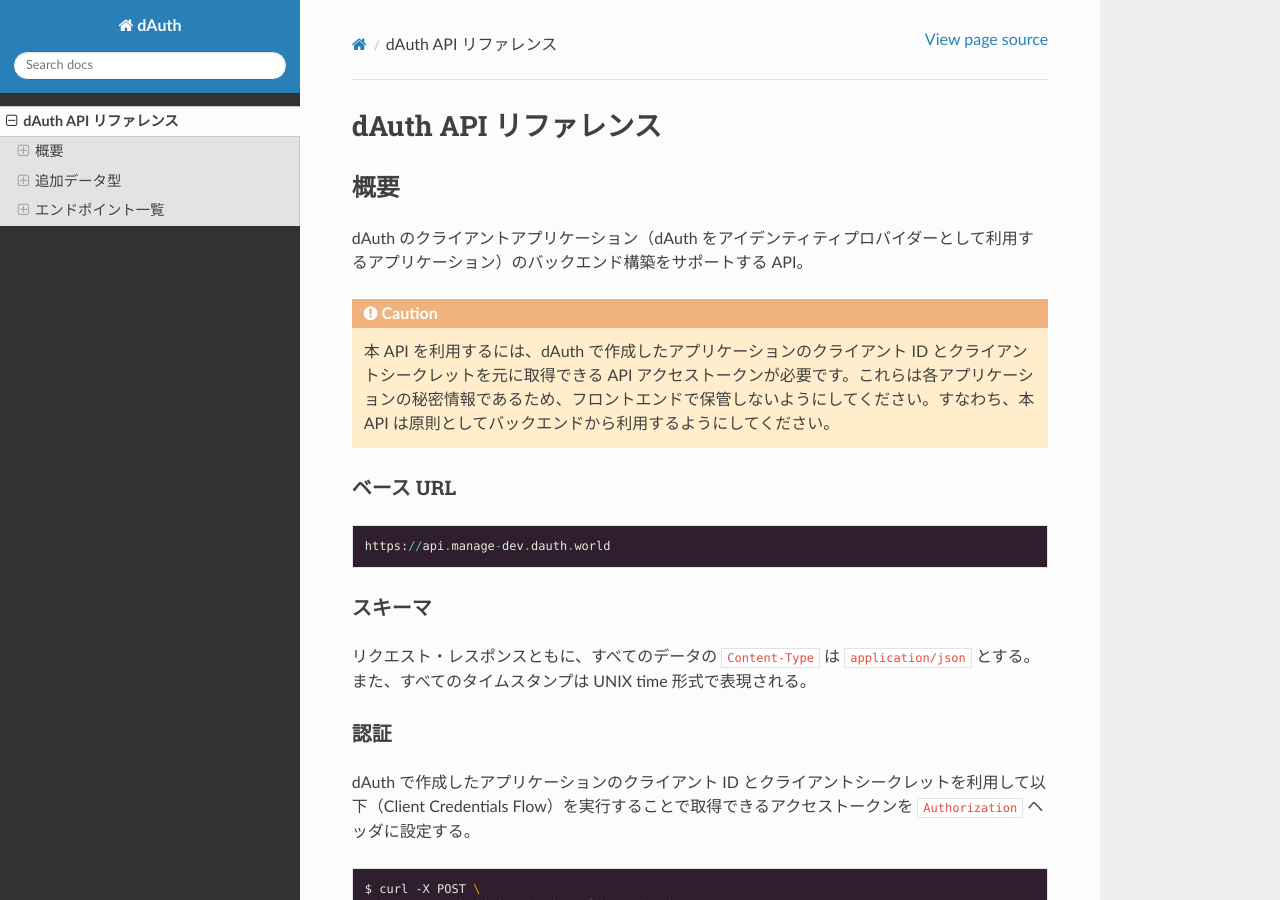
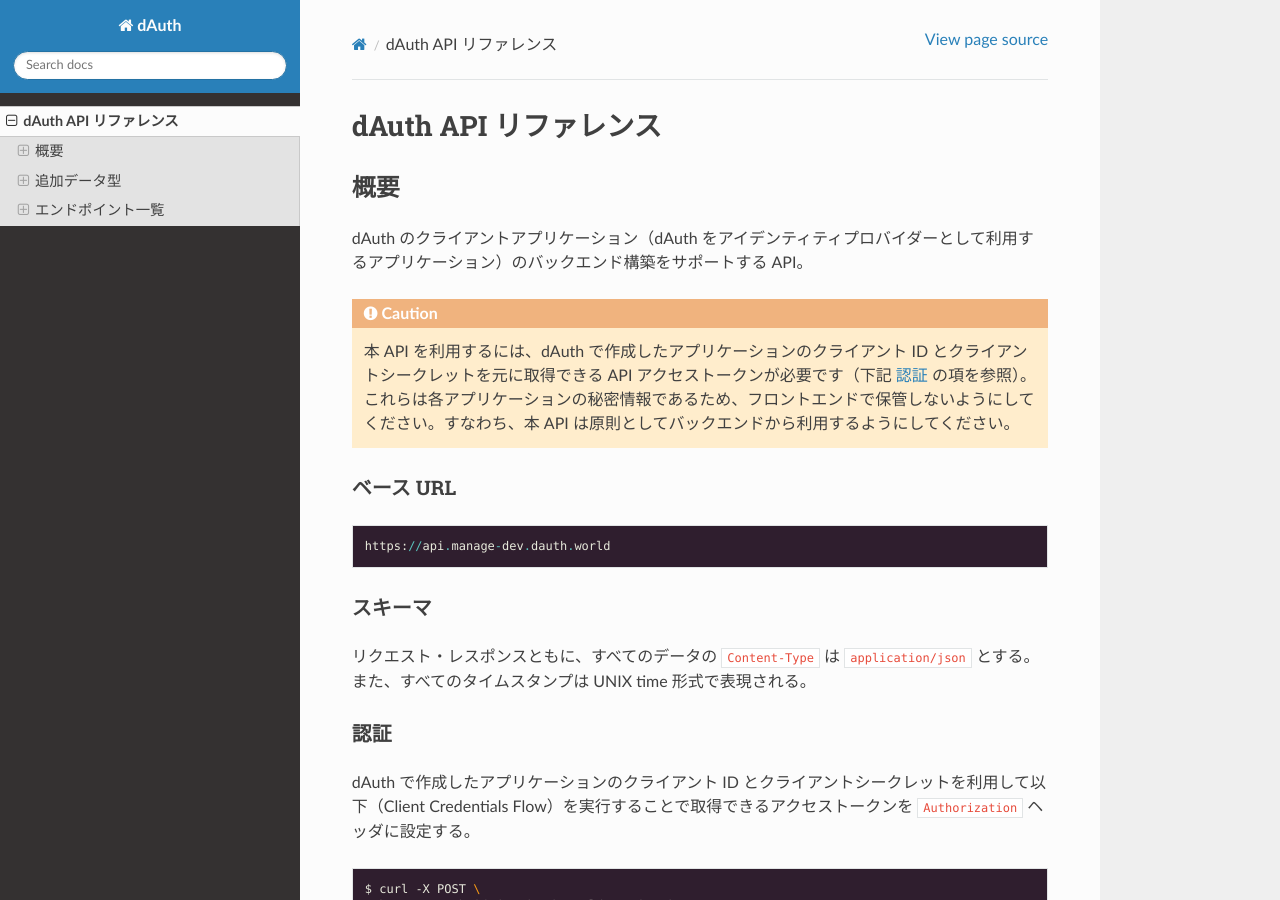
Before and after one commit to SIVIRA/unwallet-ent-dev-documents, a Sphinx documentation site: the page built from docs/dauth-api.rst, in a window 1280 px wide and 900 px high. Built offline with Sphinx 7.4.7 and the Read the Docs theme 2.0.0, drawn with Linux system fonts in a browser that asks for light colours.

Commit message:
anchoring

```diff
--- a/docs/dauth-api.rst
+++ b/docs/dauth-api.rst
@@ -9,7 +9,7 @@
 
 .. caution::
 
-  本 API を利用するには、dAuth で作成したアプリケーションのクライアント ID とクライアントシークレットを元に取得できる API アクセストークンが必要です。これらは各アプリケーションの秘密情報であるため、フロントエンドで保管しないようにしてください。すなわち、本 API は原則としてバックエンドから利用するようにしてください。
+  本 API を利用するには、dAuth で作成したアプリケーションのクライアント ID とクライアントシークレットを元に取得できる API アクセストークンが必要です（下記 :ref:`認証 <auth>` の項を参照）。これらは各アプリケーションの秘密情報であるため、フロントエンドで保管しないようにしてください。すなわち、本 API は原則としてバックエンドから利用するようにしてください。
 
 ベース URL
 ----------
```
Also changed, not shown: other parts of docs/dauth-api.rst (+2 -0 lines).
